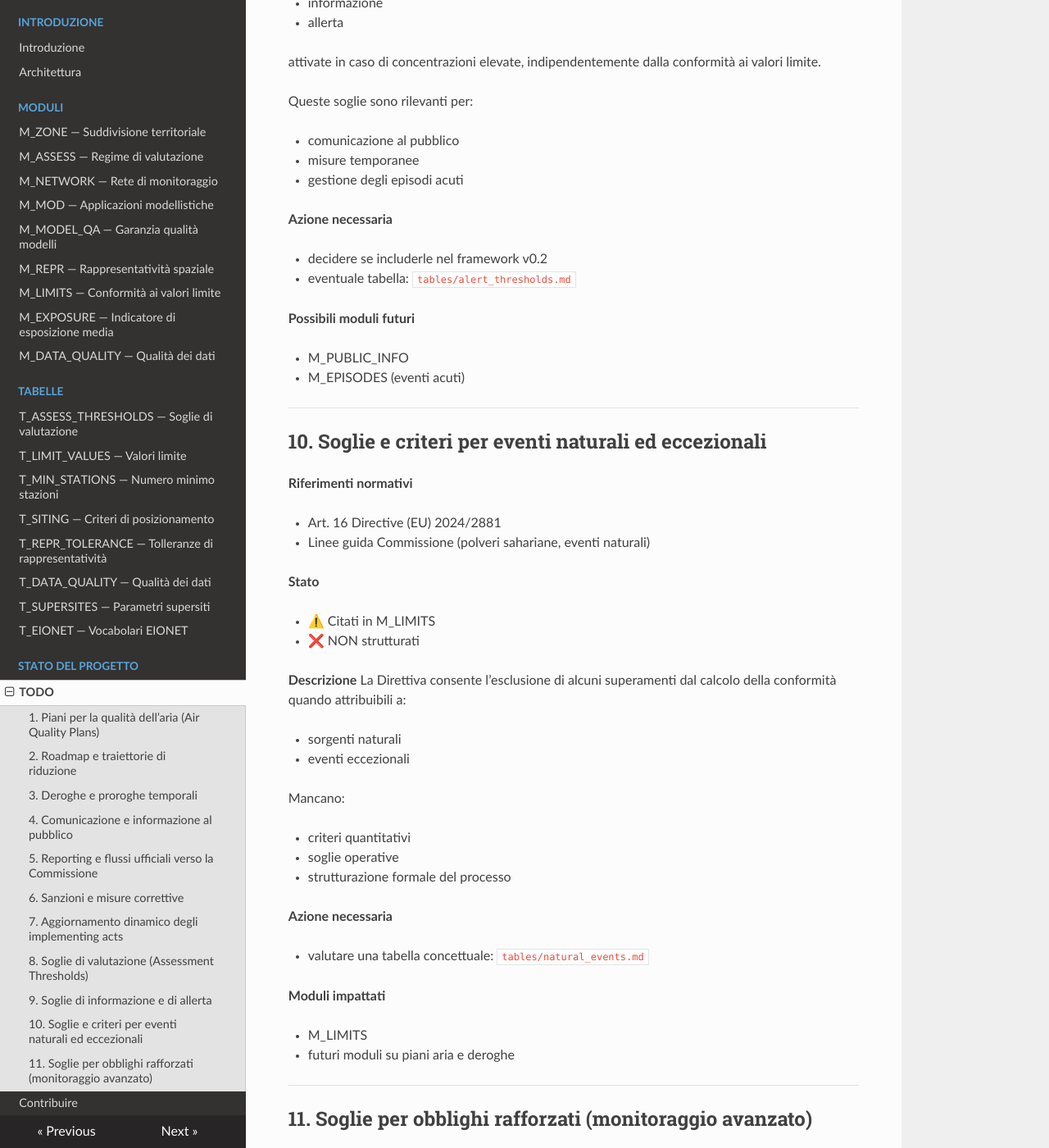
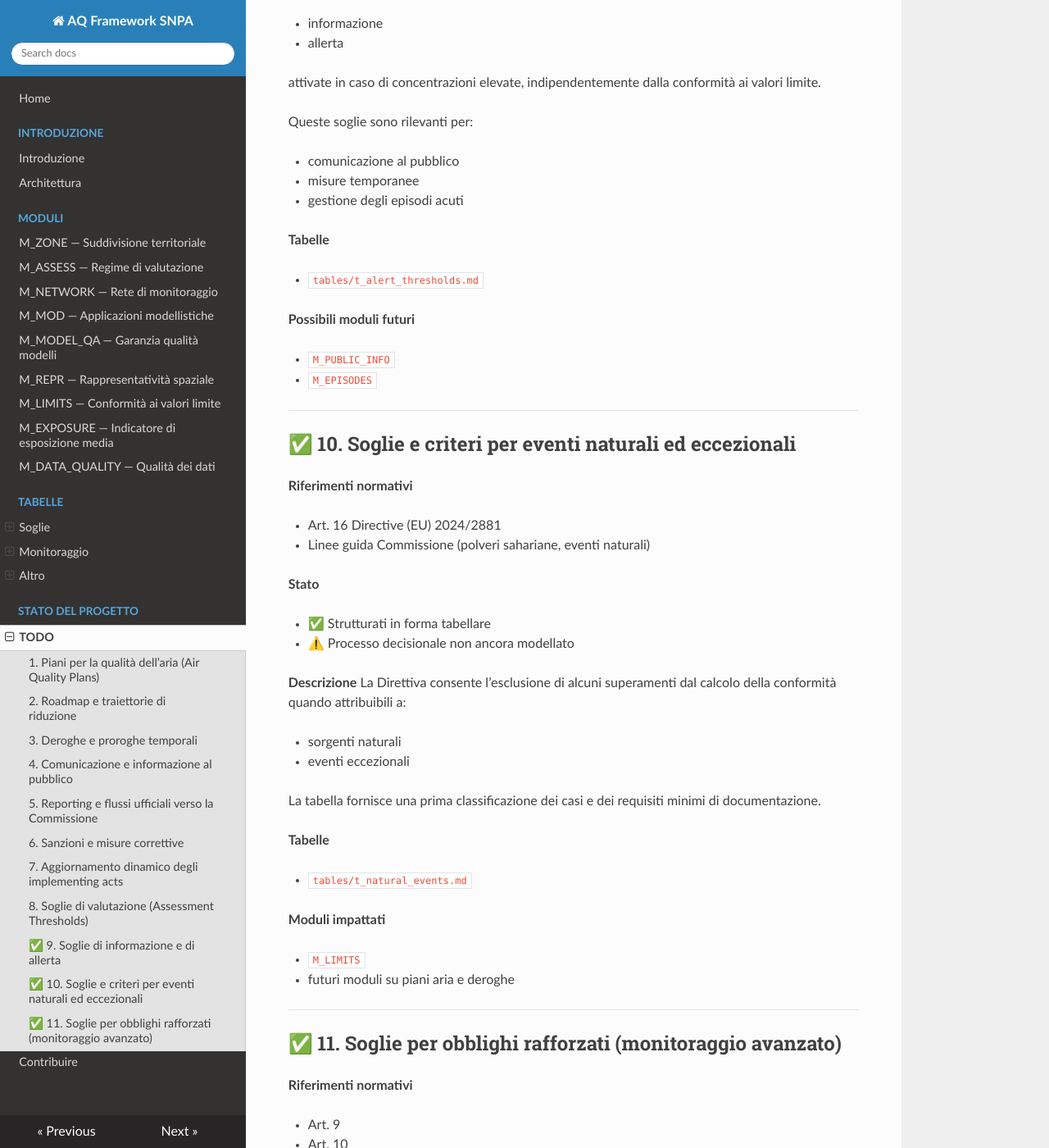
Before and after one commit to jobonaf/aq-framework-snpa, an MkDocs documentation site: the page built from docs/TODO.md, in a window 1280 px wide and 1400 px high, scrolled down 5391 px. Shown: the whole window at 82% size. Built offline with MkDocs 1.6.1, drawn with Linux system fonts in a browser that asks for light colours; nearby versions of some CDN libraries; some of the changed text lies outside the part shown.

Commit message:
aggiornati index, introduction, README, TODO, mkdocs con nuove tabelle e moduli

```diff
--- a/docs/TODO.md
+++ b/docs/TODO.md
@@ -217,103 +217,105 @@ ufficiale dell'Allegato II prima dell'implementazione definitiva.
 
 ---
 
-## 9. Soglie di informazione e di allerta
+## ✅ 9. Soglie di informazione e di allerta
 
 **Riferimenti normativi**
 
-- Art. 19 Directive (EU) 2024/2881
-- Annex I (specifico per O₃ e altri inquinanti)
+*   Art. 19 Directive (EU) 2024/2881
+*   Allegato I (specifico per O₃ e altri inquinanti)
 
 **Stato**
 
-- ❌ NON documentate
+*   ✅ Formalizzate in `T_ALERT_THRESHOLDS`
+*   ⚠️ Non ancora collegate a un modulo dedicato
 
 **Descrizione**
 La Direttiva prevede soglie di:
 
-- informazione
-- allerta
+*   informazione
+*   allerta
 
 attivate in caso di concentrazioni elevate, indipendentemente dalla conformità ai
 valori limite.
 
 Queste soglie sono rilevanti per:
 
-- comunicazione al pubblico
-- misure temporanee
-- gestione degli episodi acuti
+*   comunicazione al pubblico
+*   misure temporanee
+*   gestione degli episodi acuti
 
-**Azione necessaria**
+**Tabelle**
 
-- decidere se includerle nel framework v0.2
-- eventuale tabella: `tables/alert_thresholds.md`
+*   `tables/t_alert_thresholds.md`
 
 **Possibili moduli futuri**
 
-- M_PUBLIC_INFO
-- M_EPISODES (eventi acuti)
+*   `M_PUBLIC_INFO`
+*   `M_EPISODES`
 
 ---
 
-## 10. Soglie e criteri per eventi naturali ed eccezionali
+## ✅ 10. Soglie e criteri per eventi naturali ed eccezionali
 
 **Riferimenti normativi**
 
-- Art. 16 Directive (EU) 2024/2881
-- Linee guida Commissione (polveri sahariane, eventi naturali)
+*   Art. 16 Directive (EU) 2024/2881
+*   Linee guida Commissione (polveri sahariane, eventi naturali)
 
 **Stato**
 
-- ⚠️ Citati in M_LIMITS
-- ❌ NON strutturati
+*   ✅ Strutturati in forma tabellare
+*   ⚠️ Processo decisionale non ancora modellato
 
 **Descrizione**
 La Direttiva consente l’esclusione di alcuni superamenti dal calcolo della
 conformità quando attribuibili a:
 
-- sorgenti naturali
-- eventi eccezionali
+*   sorgenti naturali
+*   eventi eccezionali
 
-Mancano:
+La tabella fornisce una prima classificazione dei casi e dei requisiti minimi
+di documentazione.
 
-- criteri quantitativi
-- soglie operative
-- strutturazione formale del processo
+**Tabelle**
 
-**Azione necessaria**
-
-- valutare una tabella concettuale: `tables/natural_events.md`
+*   `tables/t_natural_events.md`
 
 **Moduli impattati**
 
-- M_LIMITS
-- futuri moduli su piani aria e deroghe
+*   `M_LIMITS`
+*   futuri moduli su piani aria e deroghe
 
 ---
 
-## 11. Soglie per obblighi rafforzati (monitoraggio avanzato)
+## ✅ 11. Soglie per obblighi rafforzati (monitoraggio avanzato)
 
 **Riferimenti normativi**
 
-- Art. 9
-- Art. 10
-- riferimenti indiretti ai supersiti
+*   Art. 9
+*   Art. 10
+*   riferimenti indiretti ai supersiti
 
 **Stato**
 
-- ❌ NON documentate
+*   ✅ Formalizzate come criteri tabellari
+*   ❌ Non ancora integrate in un modulo logico
 
 **Descrizione**
 La Direttiva introduce obblighi rafforzati di monitoraggio in presenza di:
 
-- concentrazioni elevate persistenti
-- contesti emissivi complessi
-- popolazione esposta significativa
+*   concentrazioni elevate persistenti
+*   contesti emissivi complessi
+*   popolazione esposta significativa
 
 Questi obblighi non sono sempre legati a valori limite,
 ma a combinazioni di fattori.
 
-**Azione necessaria**
+**Tabelle**
 
-- chiarire se formalizzare: soglie e criteri qualitativi
-- possibile estensione del framework: M_SUPERSITE e M_ADVANCED_MONITORING
+*   `tables/t_advanced_monitoring.md`
+
+**Possibili moduli futuri**
+
+*   `M_SUPERSITE`
+*   `M_ADVANCED_MONITORING`
--- a/docs/introduction.md
+++ b/docs/introduction.md
@@ -83,7 +83,36 @@ La rappresentatività spaziale:
 
 ---
 
-## Stato della specifica
+## Panoramica dei contenuti
+
+### Moduli logici
+I 9 moduli M_* descrivono il flusso logico di decisione:
+
+1. **M_ZONE** — Classificazione territoriale (urbana, rurale, di fondo)
+2. **M_ASSESS** — Scelta del regime di valutazione (fisso, modellistico, misto)
+3. **M_NETWORK** — Progettazione della rete di monitoraggio
+4. **M_MOD** — Impostazione delle applicazioni modellistiche
+5. **M_MODEL_QA** — Validazione e verifica di qualità dei modelli
+6. **M_REPR** — Calcolo della rappresentatività spaziale
+7. **M_LIMITS** — Verifica della conformità ai valori limite
+8. **M_EXPOSURE** — Calcolo dell'indicatore di esposizione media
+9. **M_DATA_QUALITY** (trasversale) — Qualità e completezza dei dati
+
+### Tabelle normative
+Le 12 tabelle T_* contengono i parametri direttivamente prescritti:
+
+- **T_ASSESS_THRESHOLDS** — Soglie di valutazione per regime
+- **T_ALERT_THRESHOLDS** — Soglie di allarme e informazione
+- **T_LIMIT_VALUES** — Valori limite per inquinanti
+- **T_MIN_STATIONS** — Numero minimo stazioni per zone
+- **T_SITING** — Criteri di posizionamento stazioni
+- **T_ADVANCED_MONITORING** — Obblighi di monitoraggio rafforzato
+- **T_DATA_QUALITY** — Requisiti di completezza e validità
+- **T_REPR_TOLERANCE** — Tolleranze di rappresentatività spaziale
+- **T_EXPOSURE_OBLIGATIONS** — Obblighi di riduzione dell'esposizione
+- **T_NATURAL_EVENTS** — Tipi e criteri di eventi naturali eccezionali
+- **T_SUPERSITES** — Parametri speciali per supersiti
+- **T_EIONET** — Vocabolari e standard interoperativi
 
 La presente versione:
 
--- a/mkdocs.yml
+++ b/mkdocs.yml
@@ -29,14 +29,21 @@ nav:
       - M_DATA_QUALITY — Qualità dei dati: modules/data_quality.md
 
   - Tabelle:
-      - T_ASSESS_THRESHOLDS — Soglie di valutazione: tables/t_assess_thresholds.md
-      - T_LIMIT_VALUES — Valori limite: tables/t_limit_values.md
-      - T_MIN_STATIONS — Numero minimo stazioni: tables/t_min_stations.md
-      - T_SITING — Criteri di posizionamento: tables/t_siting.md
-      - T_REPR_TOLERANCE — Tolleranze di rappresentatività: tables/t_repr_tolerance.md
-      - T_DATA_QUALITY — Qualità dei dati: tables/t_data_quality.md
-      - T_SUPERSITES — Parametri supersiti: tables/t_supersites.md
-      - T_EIONET — Vocabolari EIONET: tables/t_eionet.md
+      - Soglie:
+          - T_ASSESS_THRESHOLDS — Soglie di valutazione: tables/t_assess_thresholds.md
+          - T_ALERT_THRESHOLDS — Soglie di allarme: tables/t_alert_thresholds.md
+          - T_LIMIT_VALUES — Valori limite: tables/t_limit_values.md
+      - Monitoraggio:
+          - T_MIN_STATIONS — Numero minimo stazioni: tables/t_min_stations.md
+          - T_SITING — Criteri di posizionamento: tables/t_siting.md
+          - T_ADVANCED_MONITORING — Monitoraggio avanzato: tables/t_advanced_monitoring.md
+          - T_SUPERSITES — Parametri supersiti: tables/t_supersites.md
+      - Altro:
+          - T_DATA_QUALITY — Qualità dei dati: tables/t_data_quality.md
+          - T_REPR_TOLERANCE — Tolleranze di rappresentatività: tables/t_repr_tolerance.md
+          - T_EXPOSURE_OBLIGATIONS — Riduzione esposizione: tables/t_exposure_obligations.md
+          - T_NATURAL_EVENTS — Eventi naturali: tables/t_natural_events.md
+          - T_EIONET — Vocabolari EIONET: tables/t_eionet.md
 
   - Stato del progetto:
       - TODO: TODO.md
```
Also changed, not shown: README.md (+23 -23 lines), docs/index.md (+21 -14 lines).
